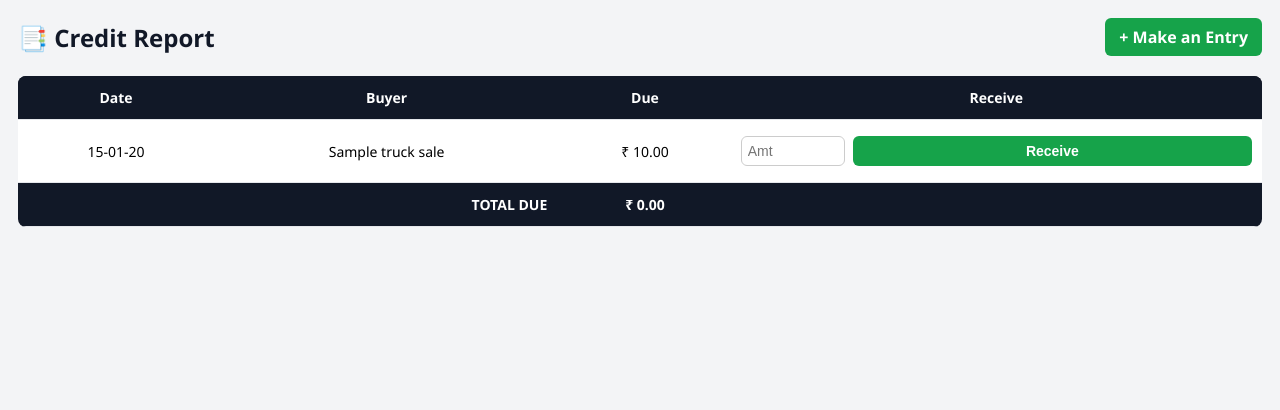
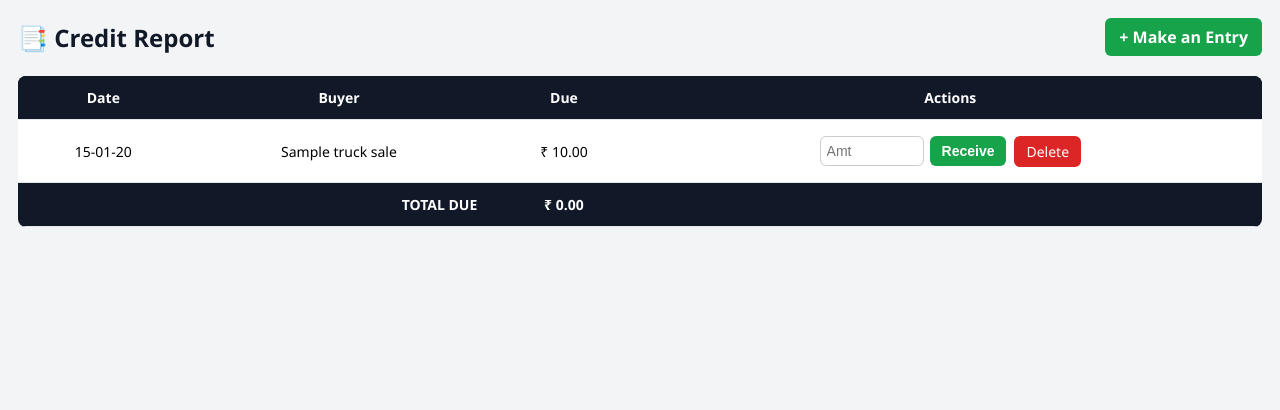
Before and after one commit to bachammahesh-cyber/srinivasa-mines, a Flask app: page /credit-report in a window 1280 px wide. Shown: the part 82-492 px from the top of the page. Run offline with Flask 3, Linux system fonts and the light colour scheme; the visitor is signed in with stand-in values (Sample User, id 1); tables that the repository leaves empty hold one stand-in row (values such as "Sample post"); a database or web service that is not in the repository returns one stand-in record (values such as "Sample title"); some libraries are stand-ins or nearby versions.

Commit message:
added delete button in credit report

```diff
--- a/app.py
+++ b/app.py
@@ -256,6 +256,23 @@ def credit_report():
     is_owner = session.get("role") == "owner"
     return render_template("credit_report.html", rows=rows, is_owner=is_owner)
 
+# ---------------- DELETE CREDIT ENTRY ----------------
+@app.route("/delete-credit/<int:entry_id>")
+@login_required
+def delete_credit(entry_id):
+    if session.get("role") != "owner":
+        return redirect("/credit-report")
+
+    conn = get_db()
+    c = conn.cursor()
+
+    c.execute("DELETE FROM truck_sales WHERE id=%s", (entry_id,))
+
+    conn.commit()
+    conn.close()
+
+    return redirect("/credit-report")
+
 # ---------------- MANUAL CREDIT ENTRY ----------------
 @app.route("/manual-credit-entry", methods=["GET", "POST"])
 @login_required
--- a/templates/credit_report.html
+++ b/templates/credit_report.html
@@ -1,7 +1,7 @@
 {% extends "base.html" %}
 {% block content %}
 
-<!-- HEADER ROW -->
+<!-- HEADER SECTION -->
 <div style="
     display:flex;
     justify-content:space-between;
@@ -35,7 +35,7 @@
         <th style="padding:12px;">Date</th>
         <th style="padding:12px;">Buyer</th>
         <th style="padding:12px;">Due</th>
-        <th style="padding:12px;">Receive</th>
+        <th style="padding:12px;">Actions</th>
     </tr>
 
     {% set total_due = 0 %}
@@ -45,21 +45,28 @@
 
     <tr style="text-align:center;border-bottom:1px solid #e5e7eb;">
 
+        <!-- DATE -->
         <td style="padding:10px;">
             {{ r[1]|datefmt }}
         </td>
 
+        <!-- BUYER -->
         <td style="padding:10px;">
             {{ r[2] }}
         </td>
 
+        <!-- DUE -->
         <td style="padding:10px;">
             ₹ {{ "%.2f"|format(r[3] or 0) }}
         </td>
 
+        <!-- ACTIONS -->
         <td style="padding:10px;">
             {% if is_owner %}
-            <form method="POST" style="display:flex;gap:8px;justify-content:center;">
+            <div style="display:flex;gap:8px;justify-content:center;align-items:center;">
+
+                <!-- RECEIVE FORM -->
+                <form method="POST" style="display:flex;gap:6px;">
                     <input type="hidden" name="entry_id" value="{{ r[0] }}">
 
                     <input type="number"
@@ -87,6 +94,22 @@
                         Receive
                     </button>
                 </form>
+
+                <!-- DELETE BUTTON -->
+                <a href="/delete-credit/{{ r[0] }}"
+                   onclick="return confirm('Are you sure you want to delete this entry?');"
+                   style="
+                       background:#dc2626;
+                       color:white;
+                       padding:6px 12px;
+                       border-radius:6px;
+                       text-decoration:none;
+                       font-weight:500;
+                   ">
+                    Delete
+                </a>
+
+            </div>
             {% else %}
                 -
             {% endif %}
@@ -94,7 +117,6 @@
 
     </tr>
     {% endfor %}
-
 
     <!-- TOTAL ROW -->
     <tr style="background:#111827;color:white;font-weight:bold;">
```
Lines whose indentation alone changed are shown as unchanged.
